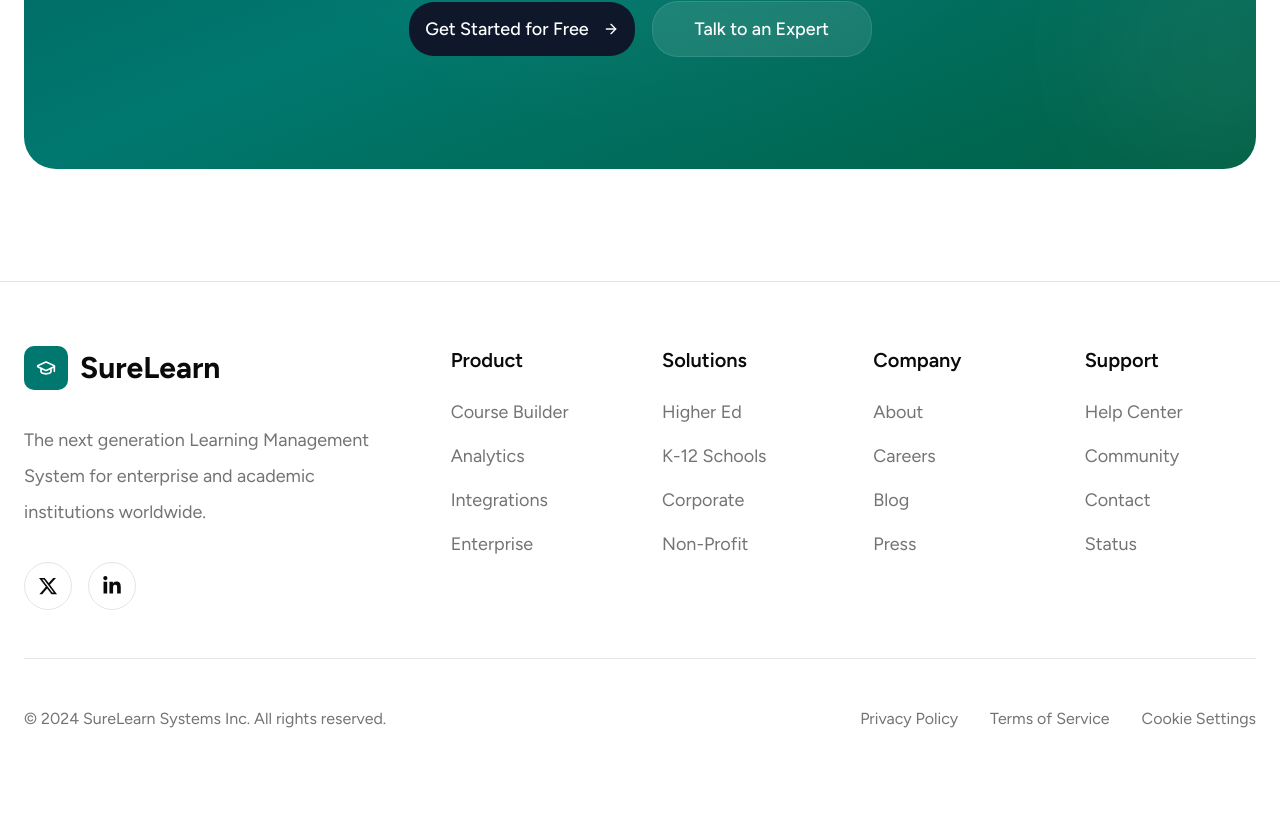
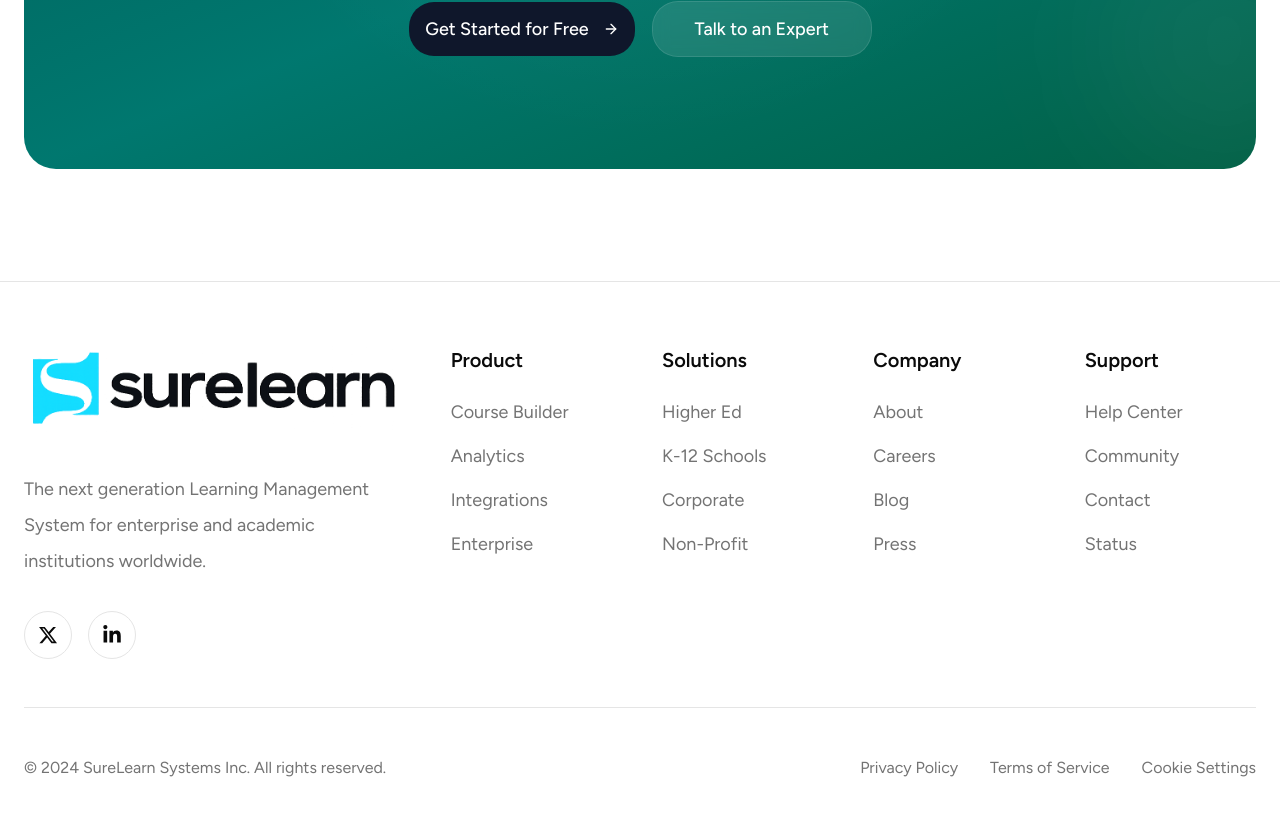
Before and after one commit to U-kings/surelearn, a Next.js app in the folder apps/web/: page / in a window 1280 px wide. Shown: the part 3526-4342 px from the top of the page. Before the commit the page ends 4321 px from the top, so only its background shows below. Built offline with nearby package versions, Linux system fonts and the light colour scheme.

Commit message:
footer logo added and mobile menu fix done

```diff
--- a/apps/web/components/footer.tsx
+++ b/apps/web/components/footer.tsx
@@ -1,39 +1,20 @@
-"use client";
+"use client"
 
-import Link from "next/link";
+import Link from "next/link"
 import {
   GraduationCap,
   //   Twitter,
   //   Linkedin,
-} from "lucide-react";
-import { FaXTwitter, FaLinkedinIn } from "react-icons/fa6";
+} from "lucide-react"
+import { FaXTwitter, FaLinkedinIn } from "react-icons/fa6"
+import Image from "next/image"
 
 const footerLinks = {
-  Product: [
-    "Course Builder",
-    "Analytics",
-    "Integrations",
-    "Enterprise",
-  ],
-  Solutions: [
-    "Higher Ed",
-    "K-12 Schools",
-    "Corporate",
-    "Non-Profit",
-  ],
-  Company: [
-    "About",
-    "Careers",
-    "Blog",
-    "Press",
-  ],
-  Support: [
-    "Help Center",
-    "Community",
-    "Contact",
-    "Status",
-  ],
-};
+  Product: ["Course Builder", "Analytics", "Integrations", "Enterprise"],
+  Solutions: ["Higher Ed", "K-12 Schools", "Corporate", "Non-Profit"],
+  Company: ["About", "Careers", "Blog", "Press"],
+  Support: ["Help Center", "Community", "Contact", "Status"],
+}
 
 export default function Footer() {
   return (
@@ -43,23 +24,33 @@ export default function Footer() {
           {/* Left */}
           <div className="lg:col-span-4">
             {/* Logo */}
-            <Link
-              href="/"
-              className="inline-flex items-center gap-3"
-            >
-              <div className="flex h-11 w-11 items-center justify-center rounded-lg bg-teal-700 text-white">
+            <Link href="/" className="inline-flex items-center gap-3">
+              <Image
+                src="/surelearn-logo-dark.png"
+                alt="Surelearn Logo"
+                width={170}
+                height={24}
+                className="block h-auto w-5/6 lg:w-auto dark:hidden"
+              />
+              <Image
+                src="/surelearn-logo-light.png"
+                alt="Surelearn Logo"
+                width={170}
+                height={24}
+                className="hidden h-auto w-5/6 lg:w-auto dark:block"
+              />
+              {/* <div className="flex h-11 w-11 items-center justify-center rounded-lg bg-teal-700 text-white">
                 <GraduationCap className="h-5 w-5" />
               </div>
 
               <span className="text-3xl font-bold">
                 SureLearn
-              </span>
+              </span> */}
             </Link>
 
             <p className="mt-8 max-w-sm text-lg leading-9 text-muted-foreground">
-              The next generation Learning Management
-              System for enterprise and academic
-              institutions worldwide.
+              The next generation Learning Management System for enterprise and
+              academic institutions worldwide.
             </p>
 
             {/* Social */}
@@ -75,7 +66,7 @@ export default function Footer() {
                 href="#"
                 className="flex h-12 w-12 items-center justify-center rounded-full border transition hover:border-teal-600 hover:bg-teal-600 hover:text-white"
               >
-                <FaLinkedinIn  className="h-5 w-5" />
+                <FaLinkedinIn className="h-5 w-5" />
               </Link>
             </div>
           </div>
@@ -83,12 +74,9 @@ export default function Footer() {
           {/* Navigation */}
           <div className="lg:col-span-8">
             <div className="grid grid-cols-2 gap-10 sm:grid-cols-4">
-              {Object.entries(footerLinks).map(
-                ([title, links]) => (
+              {Object.entries(footerLinks).map(([title, links]) => (
                 <div key={title}>
-                    <h3 className="mb-6 text-xl font-semibold">
-                      {title}
-                    </h3>
+                  <h3 className="mb-6 text-xl font-semibold">{title}</h3>
 
                   <ul className="space-y-4">
                     {links.map((link) => (
@@ -104,8 +92,7 @@ export default function Footer() {
                     ))}
                   </ul>
                 </div>
-                )
-              )}
+              ))}
             </div>
           </div>
         </div>
@@ -144,5 +131,5 @@ export default function Footer() {
         </div>
       </div>
     </footer>
-  );
+  )
 }
--- a/apps/web/components/mobile-menu.tsx
+++ b/apps/web/components/mobile-menu.tsx
@@ -1,32 +1,34 @@
-"use client";
+"use client"
 
-import { useState } from "react";
-import Link from "next/link";
-import { Menu } from "lucide-react";
+import { useState } from "react"
+import Link from "next/link"
+import { Menu } from "lucide-react"
 
-import { Button } from "@workspace/ui/components/button";
+import { Button } from "@workspace/ui/components/button"
 import {
   Sheet,
   SheetContent,
   SheetTrigger,
-} from "@workspace/ui/components/sheet";
+} from "@workspace/ui/components/sheet"
 
 const links = [
   { name: "Products", href: "#" },
   { name: "Solutions", href: "#" },
   { name: "Pricing", href: "#" },
   { name: "About", href: "#" },
-];
+]
 
 export default function MobileMenu() {
-  const [open, setOpen] = useState(false);
+  const [open, setOpen] = useState(false)
 
   return (
     <Sheet open={open} onOpenChange={setOpen}>
       <SheetTrigger>
-        <Button variant="ghost" size="icon" aria-label="Open menu">
+        {/* <Button variant="ghost" size="icon" aria-label="Open menu"> */}
+        <div className="p-3">
           <Menu className="h-5 w-5" />
-        </Button>
+        </div>
+        {/* </Button> */}
       </SheetTrigger>
 
       <SheetContent side="right" className="w-[320px] px-5">
@@ -42,14 +44,11 @@ export default function MobileMenu() {
             </Link>
           ))}
 
-          <Button
-            className="mt-4 w-full"
-            onClick={() => setOpen(false)}
-          >
+          <Button className="mt-4 w-full" onClick={() => setOpen(false)}>
             Get Started
           </Button>
         </nav>
       </SheetContent>
     </Sheet>
-  );
+  )
 }
```
Lines whose indentation alone changed are shown as unchanged.
